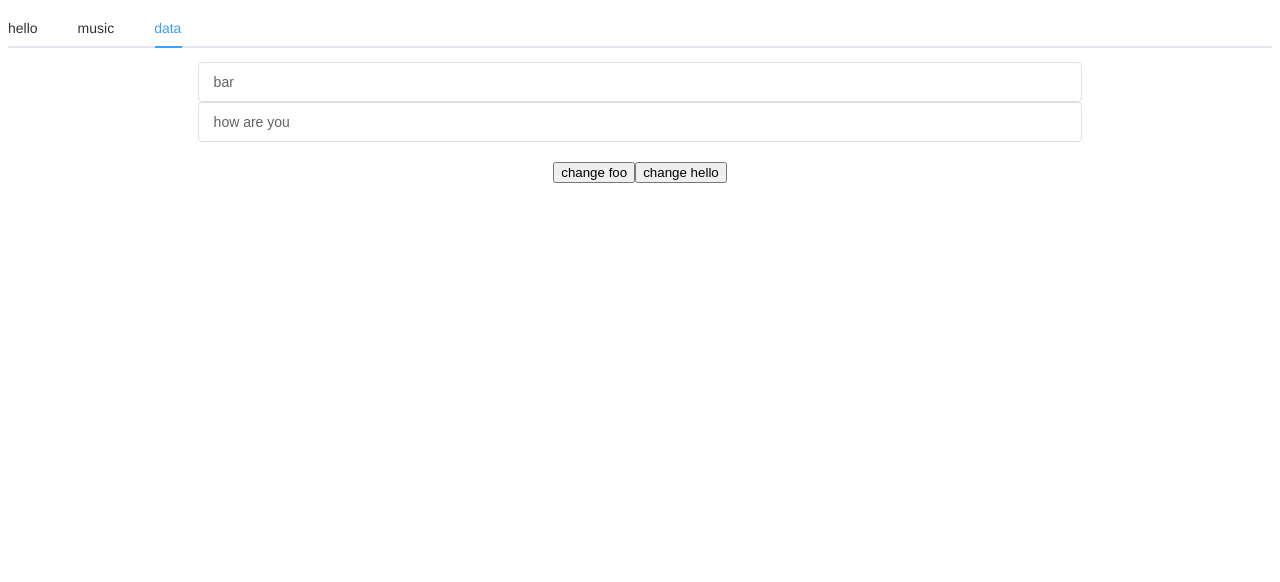
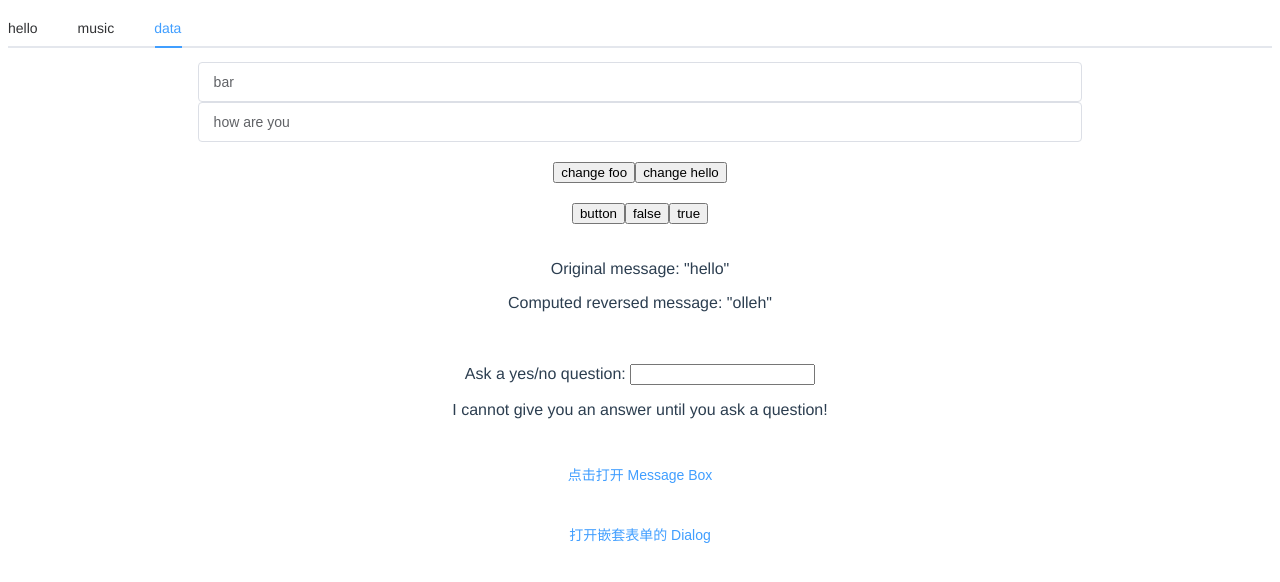
Before and after one commit to frace-feng/helloVue, a Vue app: page /data in a window 1280 px wide. Shown: the top 582 px of the page. Built offline with nearby package versions, Linux system fonts and the light colour scheme.

Commit message:
添加对话框

```diff
--- a/package.json
+++ b/package.json
@@ -11,6 +11,7 @@
         "axios": "^0.19.2",
         "core-js": "^3.6.4",
         "element-ui": "^2.13.1",
+        "lodash": "^4.17.15",
         "vue": "^2.6.11",
         "vue-router": "^3.1.6"
     },
--- a/src/components/HelloData.vue
+++ b/src/components/HelloData.vue
@@ -8,30 +8,158 @@
       <button @click="fooObj.foo='baz'">change foo</button>
       <button @click="hello=' i am fine'">change hello</button>
     </el-row>
+    <el-row>
+      <button v-bind:disabled="isBunttonDisabled">button</button>
+      <button @click="changeFalse">false</button>
+      <button @click="changeTrue">true</button>
+    </el-row>
+    <el-row>
+      <div id="example">
+        <p>Original message: "{{ message }}"</p>
+        <p>Computed reversed message: "{{ reversedMessage }}"</p>
+      </div>
+    </el-row>
+    <el-row>
+      <p>
+        Ask a yes/no question:
+        <input v-model="question" />
+      </p>
+      <p>{{ answer }}</p>
+    </el-row>
+    <el-row>
+      <el-button type="text" @click="open">点击打开 Message Box</el-button>
+    </el-row>
+    <el-row>
+      <el-button type="text" @click="dialogFormVisible = true">打开嵌套表单的 Dialog</el-button>
+
+      <el-dialog title="收货地址" :visible.sync="dialogFormVisible">
+        <el-form :model="form">
+          <el-form-item label="活动名称" :label-width="formLabelWidth">
+            <el-input v-model="form.name" disabled="true"></el-input>
+          </el-form-item>
+        </el-form>
+        <div slot="footer" class="dialog-footer">
+          <el-button @click="dialogFormVisible = false">取 消</el-button>
+          <el-button type="primary" @click="deleteInfo">确 定</el-button>
+        </div>
+      </el-dialog>
+    </el-row>
   </div>
 </template>
 <script>
 var obj = { foo: "bar" };
 Object.freeze(obj);
+const axios = require("axios");
+var _ = require("lodash");
 export default {
   name: "HelloData",
   props: { msg: String },
   data() {
     return {
       fooObj: obj,
-      hello: "how are you"
+      hello: "how are you",
+      isBunttonDisabled: false, //默认是非禁用状态
+      question: "",
+      answer: "I cannot give you an answer until you ask a question!",
+      visible2: false,
+      message: "hello",
+      form: {
+        name: "",
+        region: "",
+        date1: "",
+        date2: "",
+        delivery: false,
+        type: [],
+        resource: "",
+        desc: ""
+      },
+      dialogTableVisible: false,
+      dialogFormVisible: false,
+      formLabelWidth: "120px"
     };
+  },
+  computed: {
+    // 计算属性的 getter
+    reversedMessage: function() {
+      // `this` 指向 vm 实例
+      return this.message
+        .split("")
+        .reverse()
+        .join("");
+    }
+  },
+  watch: {
+    // 如果 `question` 发生改变，这个函数就会运行
+    question: function() {
+      this.answer = "Waiting for you to stop typing...";
+      this.debouncedGetAnswer();
+    },
+    hello: {
+      deep: true,
+      handler: "change"
+    }
+  },
+  created: function() {
+    // `_.debounce` 是一个通过 Lodash 限制操作频率的函数。
+    // 在这个例子中，我们希望限制访问 yesno.wtf/api 的频率
+    // AJAX 请求直到用户输入完毕才会发出。想要了解更多关于
+    // `_.debounce` 函数 (及其近亲 `_.throttle`) 的知识，
+    // 请参考：https://lodash.com/docs#debounce
+    this.debouncedGetAnswer = _.debounce(this.getAnswer, 500);
   },
   methods: {
     change() {
       this.hello = "And you?";
       console.log(this.hello);
-    }
-  },
-  watch: {
-    hello: {
-      deep: true,
-      handler: "change"
+    },
+    changeFalse() {
+      this.isBunttonDisabled = false;
+    },
+    changeTrue() {
+      this.isBunttonDisabled = true;
+    },
+    getAnswer: function() {
+      if (this.question.indexOf("?") === -1) {
+        this.answer = "Questions usually contain a question mark. ;-)";
+        return;
+      }
+      this.answer = "Thinking...";
+      var vm = this;
+      axios
+        .get("https://yesno.wtf/api")
+        .then(function(response) {
+          vm.answer = _.capitalize(response.data.answer);
+        })
+        .catch(function(error) {
+          vm.answer = "Error! Could not reach the API. " + error;
+        });
+    },
+    open() {
+      this.$confirm("此操作将永久删除该文件, 是否继续?", "提示", {
+        confirmButtonText: "确定",
+        cancelButtonText: "取消",
+        type: "warning",
+        center: true
+      })
+        .then(() => {
+          this.$message({
+            type: "success",
+            message: "删除成功!"
+          });
+        })
+        .catch(() => {
+          this.$message({
+            type: "info",
+            message: "已取消删除"
+          });
+        });
+    },
+    deleteInfo() {
+      this.$message({
+        type: "info",
+        message: "删除成功"
+      });
+      this.dialogFormVisible = false;
     }
   }
 };
--- a/vue.config.js
+++ b/vue.config.js
@@ -2,6 +2,7 @@
 module.exports = {
     //
     devServer: {
-        proxy: 'http://ganto.xyz'
+        // proxy: ['http://ganto.xyz', ]
+        proxy: 'https://yesno.wtf'
     }
 }
```
Also changed, not shown: 1 other file (tests, documents, lock files or other folders).
